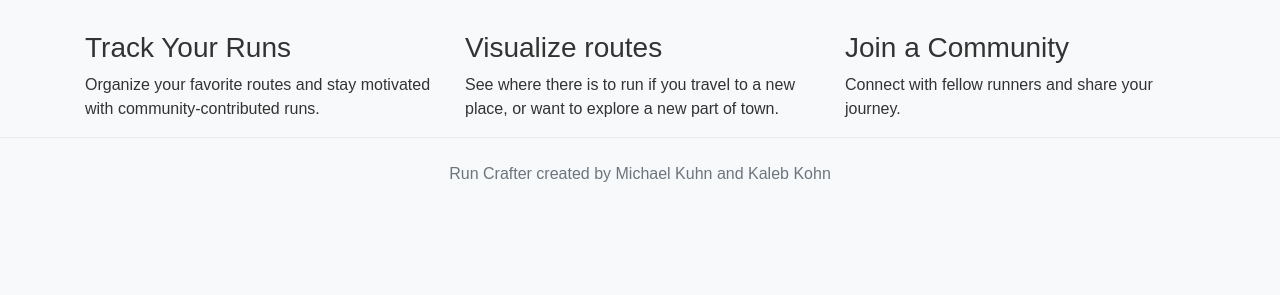
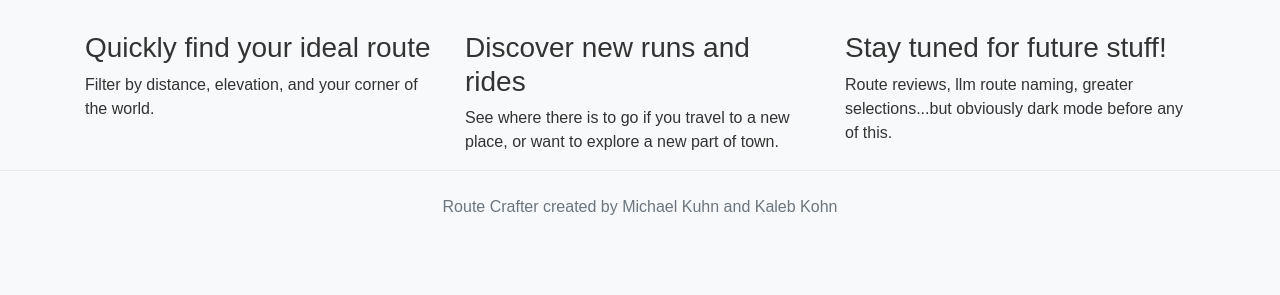
Before and after one commit to thundamike/routely, a Django app: page / in a window 1280 px wide. Shown: the part 505-800 px from the top of the page. Run offline with Django 4.2, Linux system fonts and the light colour scheme.

Commit message:
Update login.html

```diff
--- a/Oauth/templates/login.html
+++ b/Oauth/templates/login.html
@@ -20,7 +20,7 @@
       crossorigin="anonymous"
     />
     <link rel="icon" href="favicon.ico" type="image/x-icon">
-    <title>Run Crafter</title>
+    <title>Route Crafter</title>
     <style>
       /* CSS */
       .button-5 {
@@ -112,35 +112,35 @@
   </head>
   <body>
     <nav class="navbar navbar-expand-lg navbar-light bg-light">
-      <a class="navbar-brand" href="#">Run Crafter</a>
+      <a class="navbar-brand" href="#">Route Crafter</a>
     </nav>
     <header class="jumbotron text-center">
-      <h1 class="display-4" style="color: #2c3e50;">Welcome to Run Crafter</h1>
-      <p class="lead" style="color: #2c3e50; text-shadow: none;"">A new way of creating your running or biking experiences.</p>
+      <h1 class="display-4" style="color: #2c3e50;">Welcome to Route Crafter!</h1>
+      <p class="lead" style="color: #2c3e50; text-shadow: none;"">A new way of finding running or biking routes</p>
       <hr class="my-4" >
-      <p style="color: #2c3e50; text-shadow: none;"">Go straight to finding a route, or connect with Strava to upload your own!</p>
+      <p style="color: #2c3e50; text-shadow: none;"">Go straight to finding a route, or connect with Strava to contribute your own!</p>
       <a class="button-5" href="{% url 'crafter' %}" role="button" style="background-color: #3498db;">Find a route</a>
       <a class="button-5" href="{% url 'strava_signon' %}" role="button" style="background-color: #fc4c02;">Connect to Strava</a>
     </header>
     <div class="container">
       <div class="row">
         <div class="col-md-4">
-          <h3>Track Your Runs</h3>
-          <p>Organize your favorite routes and stay motivated with community-contributed runs.</p>
+          <h3>Quickly find your ideal route</h3>
+          <p>Filter by distance, elevation, and your corner of the world.</p>
         </div>
         <div class="col-md-4">
-          <h3>Visualize routes</h3>
-          <p>See where there is to run if you travel to a new place, or want to explore a new part of town.</p>
+          <h3>Discover new runs and rides</h3>
+          <p>See where there is to go if you travel to a new place, or want to explore a new part of town.</p>
         </div>
         <div class="col-md-4">
-          <h3>Join a Community</h3>
-          <p>Connect with fellow runners and share your journey.</p>
+          <h3>Stay tuned for future stuff!</h3>
+          <p>Route reviews, llm route naming, greater selections...but obviously dark mode before any of this.</p>
         </div>
       </div>
     </div>
     <footer class="footer bg-light text-center py-4">
       <div class="container">
-        <span class="text-muted">Run Crafter created by Michael Kuhn and Kaleb Kohn</span>
+        <span class="text-muted">Route Crafter created by Michael Kuhn and Kaleb Kohn</span>
       </div>
     </footer>
   </body>
```
